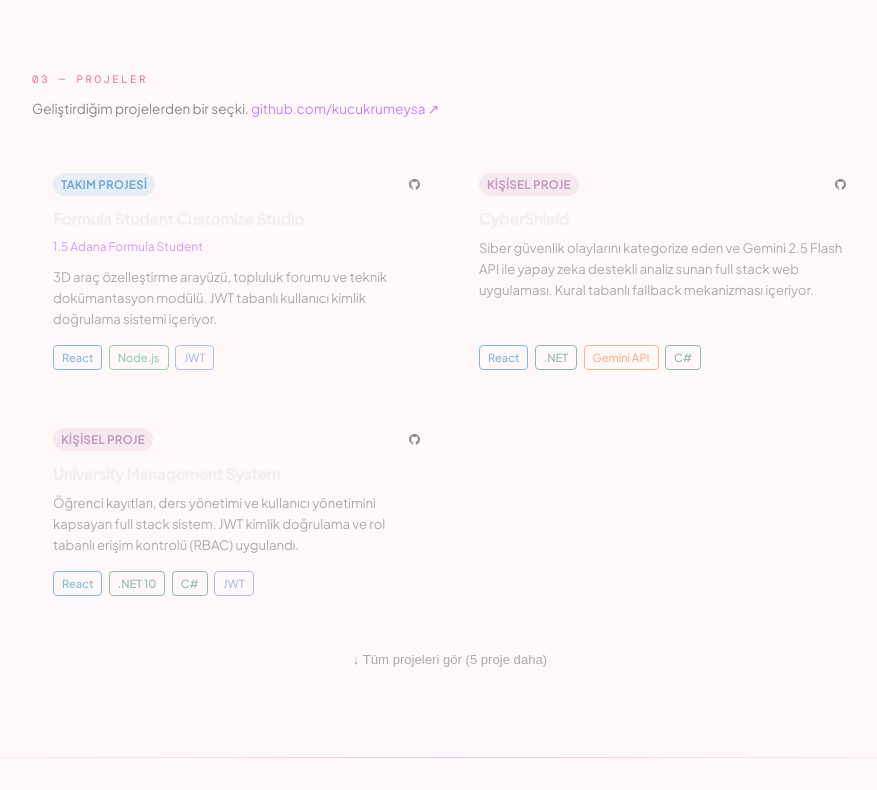
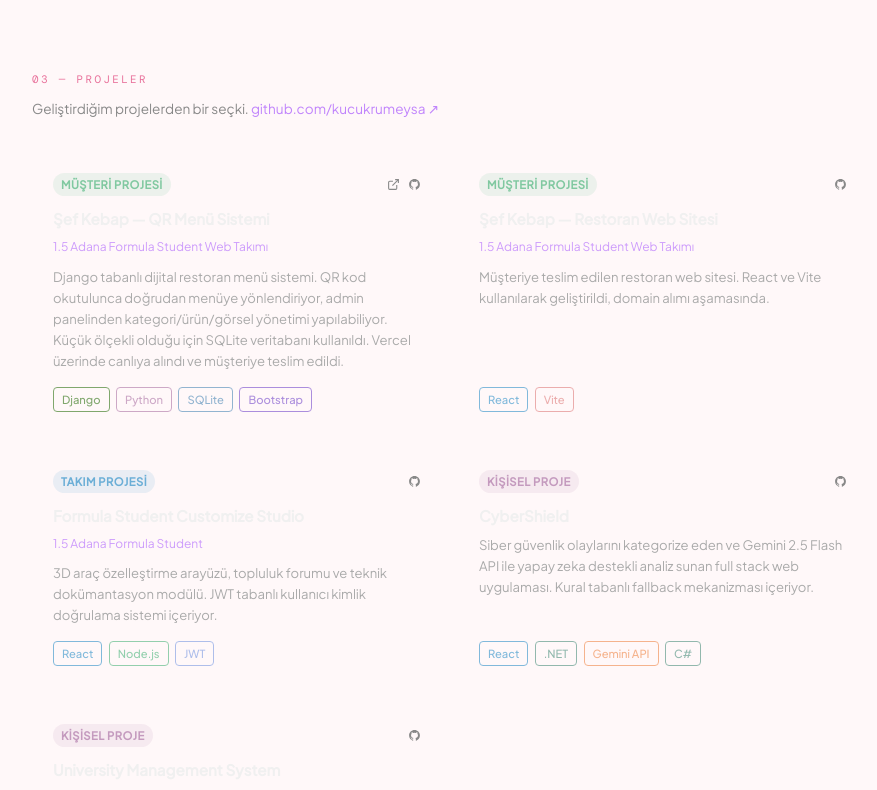
Before and after one commit to kucukrumeysa/rumeysa-portfolio, a React (Vite) app: page / in a window 1280 px wide. Shown: the part 2000-2790 px from the top of the page, without its empty margins (190-1067 px from the left). Built offline with nearby package versions, Linux system fonts and the light colour scheme; a web font is replaced by a local one.

Commit message:
feat: add Sef Kebap projects and update Projects list

```diff
--- a/src/components/Projects.jsx
+++ b/src/components/Projects.jsx
@@ -3,6 +3,28 @@ import styles from './Projects.module.css'
 
 // ─── Proje verileri ───────────────────────────────────────────────
 const PROJECTS = [
+  {
+    id: 9,
+    name: 'Şef Kebap — QR Menü Sistemi',
+    description: 'Django tabanlı dijital restoran menü sistemi. QR kod okutulunca doğrudan menüye yönlendiriyor, admin panelinden kategori/ürün/görsel yönetimi yapılabiliyor. Küçük ölçekli olduğu için SQLite veritabanı kullanıldı. Vercel üzerinde canlıya alındı ve müşteriye teslim edildi.',
+    tags: ['Django', 'Python', 'SQLite', 'Bootstrap'],
+    type: 'Müşteri Projesi',
+    team: '1.5 Adana Formula Student Web Takımı',
+    github: 'https://github.com/kucukrumeysa/sefkebap-qr',
+    live: 'https://sefkebap-qr.vercel.app',
+    featured: true,
+  },
+  {
+    id: 6,
+    name: 'Şef Kebap — Restoran Web Sitesi',
+    description: 'Müşteriye teslim edilen restoran web sitesi. React ve Vite kullanılarak geliştirildi, domain alımı aşamasında.',
+    tags: ['React', 'Vite'],
+    type: 'Müşteri Projesi',
+    team: '1.5 Adana Formula Student Web Takımı',
+    github: 'https://github.com/birbucukformula-Web/sef_kebab',
+    live: null,
+    featured: true,
+  },
   {
     id: 1,
     name: 'Formula Student Customize Studio',
@@ -59,17 +81,6 @@ const PROJECTS = [
     featured: false,
   },
   {
-    id: 6,
-    name: 'Şef Kebap — Restoran Web Sitesi',
-    description: 'Müşteriye teslim edilen restoran web sitesi. React ve Vite kullanılarak geliştirildi, domain alımı aşamasında.',
-    tags: ['React', 'Vite'],
-    type: 'Müşteri Projesi',
-    team: '1.5 Adana Formula Student Web Takımı',
-    github: 'https://github.com/birbucukformula-Web/sef_kebab',
-    live: null,
-    featured: false,
-  },
-  {
     id: 7,
     name: 'Film Arama Uygulaması',
     description: 'TMDB API ile canlı film arama, popüler filmler listesi ve favorilere ekleme özellikli dinamik React uygulaması.',
@@ -94,24 +105,27 @@ const PROJECTS = [
 ]
 
 const TAG_COLORS = {
-  'React':       '#6baed6',
-  'JavaScript':  '#f1c27d',
-  'TypeScript':  '#6baed6',
-  'Python':      '#c49abe',
-  'Kotlin':      '#c084fc',
-  '.NET':        '#7fada0',
-  '.NET 10':     '#7fada0',
-  'C#':          '#7fada0',
-  'JWT':         '#a0b4e8',
-  'Vite':        '#e8a0a0',
-  'Node.js':     '#80c8a0',
-  'Git':         '#e08080',
-  'Gemini API':  '#f4a77a',
-  'TMDB API':    '#c49abe',
-  'REST API':    '#a0cfa0',
+  'React': '#6baed6',
+  'JavaScript': '#f1c27d',
+  'TypeScript': '#6baed6',
+  'Python': '#c49abe',
+  'Kotlin': '#c084fc',
+  '.NET': '#7fada0',
+  '.NET 10': '#7fada0',
+  'C#': '#7fada0',
+  'JWT': '#a0b4e8',
+  'Vite': '#e8a0a0',
+  'Node.js': '#80c8a0',
+  'Git': '#e08080',
+  'Gemini API': '#f4a77a',
+  'TMDB API': '#c49abe',
+  'REST API': '#a0cfa0',
   'Spring Boot': '#80c8a0',
-  'HTML':        '#e8a0a0',
-  'CSS':         '#a0b4e8',
+  'HTML': '#e8a0a0',
+  'CSS': '#a0b4e8',
+  'Django': '#6a9955',
+  'SQLite': '#7fa8c9',
+  'Bootstrap': '#9d7cd8',
 }
 
 function getTagColor(tag) {
@@ -121,9 +135,9 @@ function getTagColor(tag) {
 function ExternalIcon() {
   return (
     <svg width="13" height="13" viewBox="0 0 24 24" fill="none" stroke="currentColor" strokeWidth="2">
-      <path d="M18 13v6a2 2 0 01-2 2H5a2 2 0 01-2-2V8a2 2 0 012-2h6"/>
-      <polyline points="15 3 21 3 21 9"/>
-      <line x1="10" y1="14" x2="21" y2="3"/>
+      <path d="M18 13v6a2 2 0 01-2 2H5a2 2 0 01-2-2V8a2 2 0 012-2h6" />
+      <polyline points="15 3 21 3 21 9" />
+      <line x1="10" y1="14" x2="21" y2="3" />
     </svg>
   )
 }
@@ -131,15 +145,15 @@ function ExternalIcon() {
 function GitHubIcon() {
   return (
     <svg width="13" height="13" viewBox="0 0 24 24" fill="currentColor">
-      <path d="M12 2C6.477 2 2 6.477 2 12c0 4.418 2.865 8.166 6.839 9.489.5.092.682-.217.682-.483 0-.237-.009-.868-.013-1.703-2.782.605-3.369-1.342-3.369-1.342-.454-1.154-1.11-1.462-1.11-1.462-.908-.62.069-.608.069-.608 1.003.07 1.531 1.03 1.531 1.03.892 1.529 2.341 1.087 2.91.832.092-.647.35-1.088.636-1.338-2.22-.253-4.555-1.11-4.555-4.943 0-1.091.39-1.984 1.029-2.683-.103-.253-.446-1.27.098-2.647 0 0 .84-.269 2.75 1.025A9.578 9.578 0 0112 6.836a9.59 9.59 0 012.504.337c1.909-1.294 2.747-1.025 2.747-1.025.546 1.377.203 2.394.1 2.647.64.699 1.028 1.592 1.028 2.683 0 3.842-2.339 4.687-4.566 4.935.359.309.678.919.678 1.852 0 1.336-.012 2.415-.012 2.743 0 .267.18.578.688.48C19.138 20.163 22 16.418 22 12c0-5.523-4.477-10-10-10z"/>
+      <path d="M12 2C6.477 2 2 6.477 2 12c0 4.418 2.865 8.166 6.839 9.489.5.092.682-.217.682-.483 0-.237-.009-.868-.013-1.703-2.782.605-3.369-1.342-3.369-1.342-.454-1.154-1.11-1.462-1.11-1.462-.908-.62.069-.608.069-.608 1.003.07 1.531 1.03 1.531 1.03.892 1.529 2.341 1.087 2.91.832.092-.647.35-1.088.636-1.338-2.22-.253-4.555-1.11-4.555-4.943 0-1.091.39-1.984 1.029-2.683-.103-.253-.446-1.27.098-2.647 0 0 .84-.269 2.75 1.025A9.578 9.578 0 0112 6.836a9.59 9.59 0 012.504.337c1.909-1.294 2.747-1.025 2.747-1.025.546 1.377.203 2.394.1 2.647.64.699 1.028 1.592 1.028 2.683 0 3.842-2.339 4.687-4.566 4.935.359.309.678.919.678 1.852 0 1.336-.012 2.415-.012 2.743 0 .267.18.578.688.48C19.138 20.163 22 16.418 22 12c0-5.523-4.477-10-10-10z" />
     </svg>
   )
 }
 
 const TYPE_BADGE = {
-  'Takım Projesi':    { bg: 'rgba(107,173,214,0.15)', color: '#6baed6' },
-  'Müşteri Projesi':  { bg: 'rgba(128,200,160,0.15)', color: '#80c8a0' },
-  'Kişisel Proje':    { bg: 'rgba(196,154,190,0.15)', color: '#c49abe' },
+  'Takım Projesi': { bg: 'rgba(107,173,214,0.15)', color: '#6baed6' },
+  'Müşteri Projesi': { bg: 'rgba(128,200,160,0.15)', color: '#80c8a0' },
+  'Kişisel Proje': { bg: 'rgba(196,154,190,0.15)', color: '#c49abe' },
 }
 
 export default function Projects() {
```
